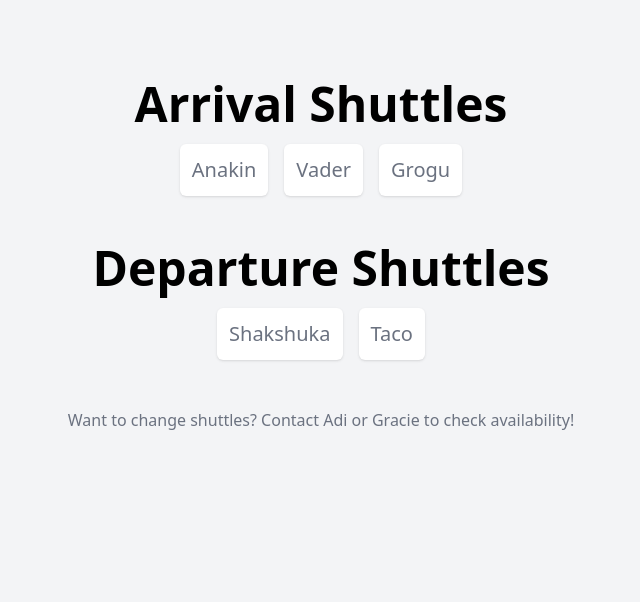
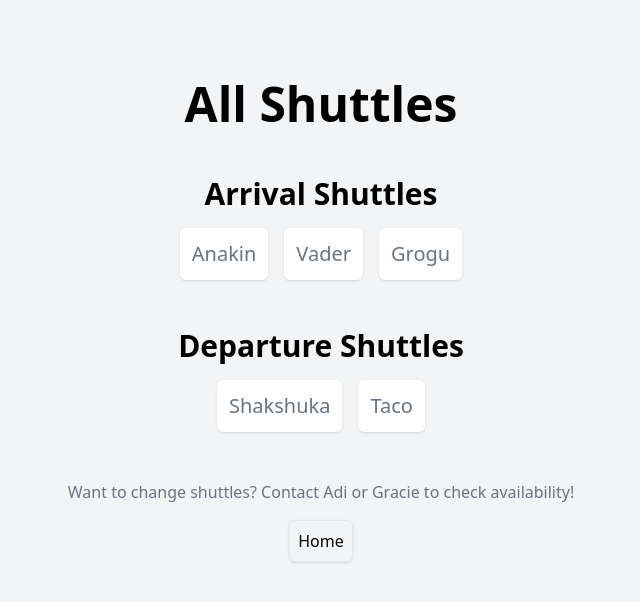
Before and after one commit to AxiomaticAdi/gar-wedding, a React (Vite) app: page /gar-wedding/shuttles in a window 1280 px wide. Shown: the top 602 px of the page, without its empty margins (319-959 px from the left). Built offline with nearby package versions, Linux system fonts and the light colour scheme.

Commit message:
Shuttle summary page changes

```diff
--- a/src/components/NavigationButtonGroup.tsx
+++ b/src/components/NavigationButtonGroup.tsx
@@ -1,15 +1,26 @@
 import { Link } from "react-router-dom";
 import CustomButton from "./CustomButton";
 
-export default function NavigationButtonGroup() {
+interface NavigationButtonGroupProps {
+	includeHome?: boolean;
+	includeAllShuttles?: boolean;
+}
+export default function NavigationButtonGroup({
+	includeHome = true,
+	includeAllShuttles = true,
+}: NavigationButtonGroupProps) {
 	return (
 		<div className="flex flex-wrap gap-4">
+			{includeHome && (
 				<Link to={"/gar-wedding/"} className="pt-4">
 					<CustomButton>Home</CustomButton>
 				</Link>
+			)}
+			{includeAllShuttles && (
 				<Link to={"/gar-wedding/shuttles/"} className="pt-4">
 					<CustomButton>All Shuttles</CustomButton>
 				</Link>
+			)}
 		</div>
 	);
 }
--- a/src/pages/ShuttlesPage.tsx
+++ b/src/pages/ShuttlesPage.tsx
@@ -7,6 +7,7 @@ import {
 	ArrivalShuttlesData,
 	DepartureShuttlesData,
 } from "../data/ShuttlesData";
+import NavigationButtonGroup from "../components/NavigationButtonGroup";
 
 export default function ShuttlesPage() {
 	const navigate = useNavigate();
@@ -18,8 +19,9 @@ export default function ShuttlesPage() {
 	return (
 		<Page>
 			<div className="flex flex-col items-center gap-12">
+				<h3 className="text-5xl font-bold">All Shuttles</h3>
 				<div className="flex flex-col items-center justify-center gap-4">
-					<h3 className="text-5xl font-bold">Arrival Shuttles</h3>
+					<h3 className="text-3xl font-bold">Arrival Shuttles</h3>
 					<div className="flex flex-wrap justify-center gap-4">
 						{Object.entries(ArrivalShuttlesData).map(([shuttleId, shuttle]) => (
 							<InfoBox
@@ -31,7 +33,7 @@ export default function ShuttlesPage() {
 					</div>
 				</div>
 				<div className="flex flex-col items-center justify-center gap-4">
-					<h3 className="text-5xl font-bold">Departure Shuttles</h3>
+					<h3 className="text-3xl font-bold">Departure Shuttles</h3>
 					<div className="flex flex-wrap justify-center gap-4">
 						{Object.entries(DepartureShuttlesData).map(
 							([shuttleId, shuttle]) => (
@@ -44,11 +46,12 @@ export default function ShuttlesPage() {
 						)}
 					</div>
 				</div>
-				<div className="flex flex-col items-center justify-center text-gray-500">
-					<h2>
+				<div className="flex flex-col items-center justify-center">
+					<h2 className="text-gray-500">
 						Want to change shuttles? Contact Adi or Gracie to check
 						availability!
 					</h2>
+					<NavigationButtonGroup includeAllShuttles={false} />
 				</div>
 			</div>
 		</Page>
```
Lines whose indentation alone changed are shown as unchanged.
